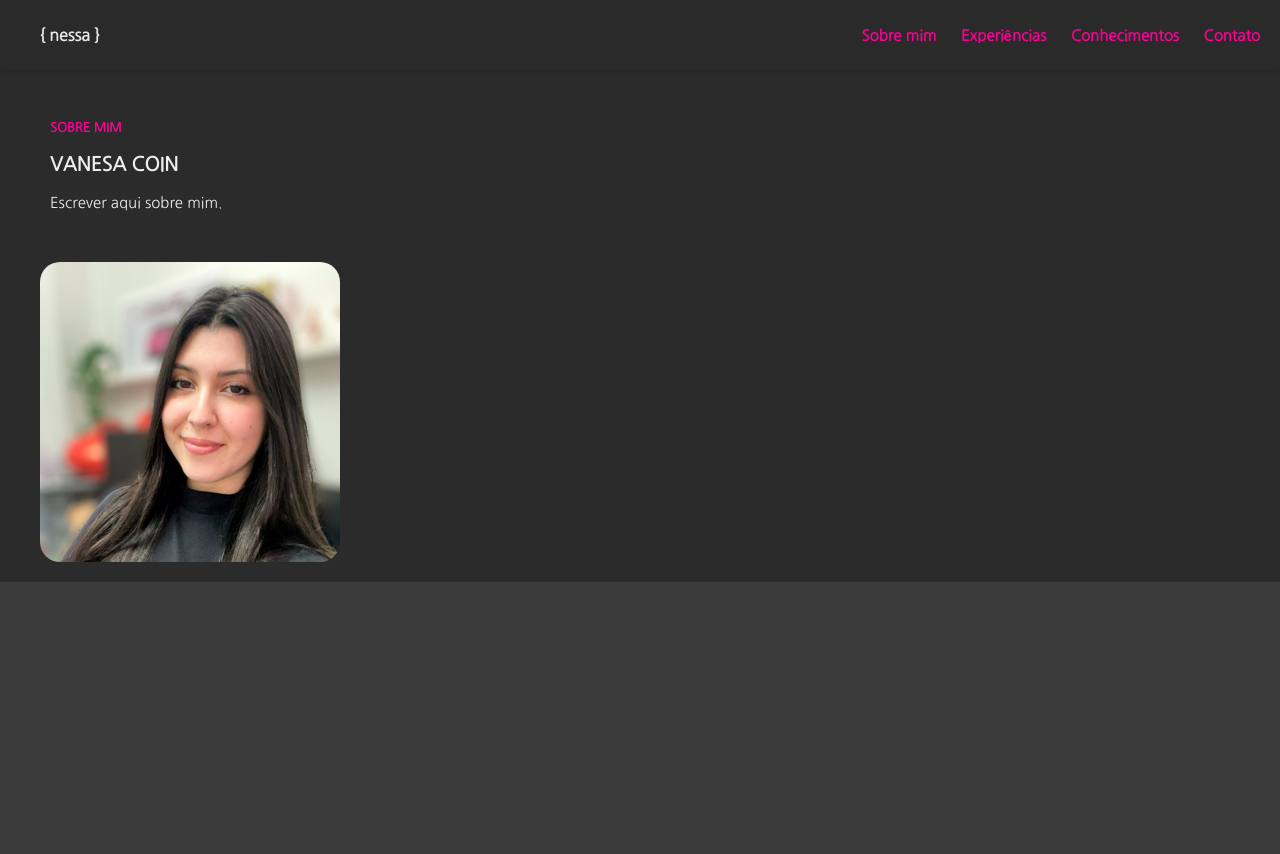
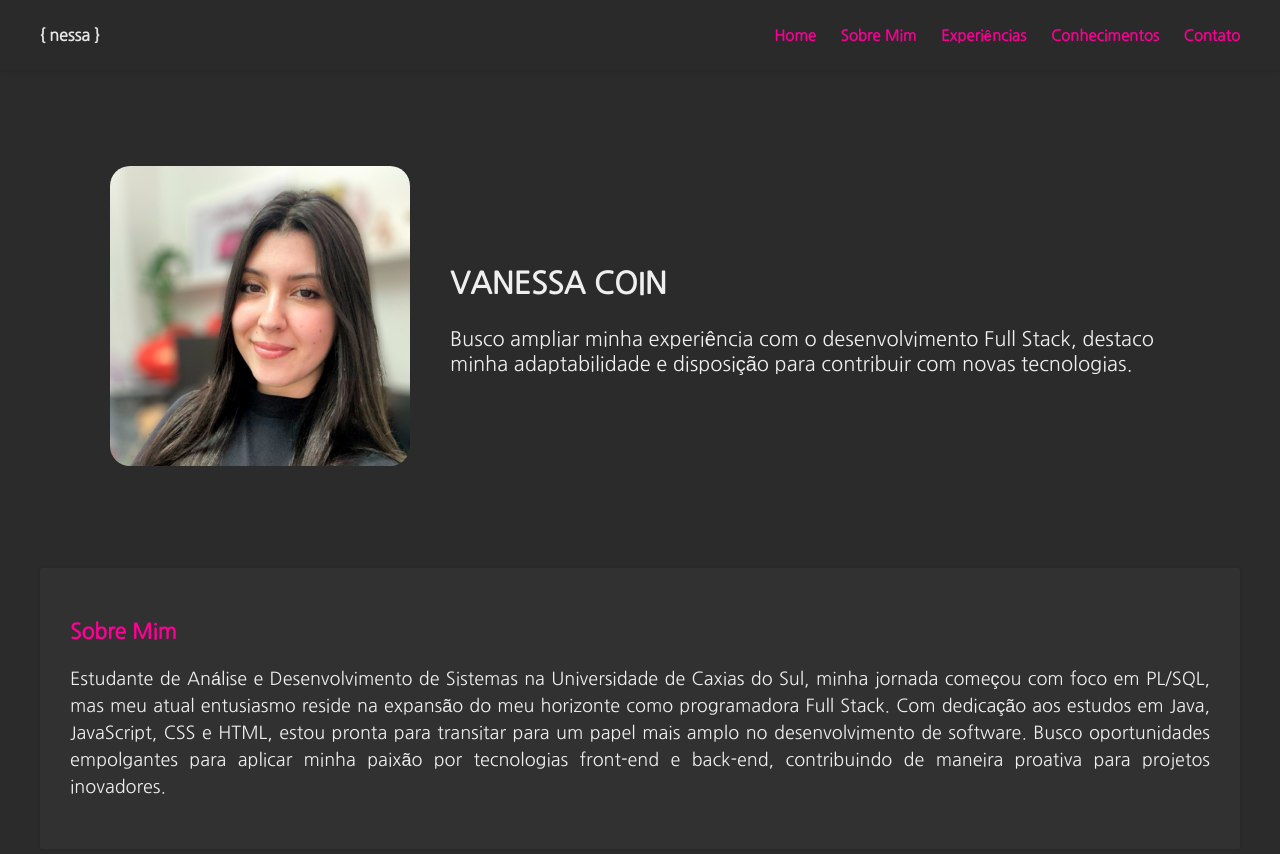
Before and after one commit to vanessacoin/portfolio-vanessacoin, a plain HTML site: page index.html in a window 1280 px wide. Shown: the top 854 px of the page. Drawn offline with Linux system fonts and the light colour scheme.

Commit message:
added about me and css

```diff
--- a/css/style.css
+++ b/css/style.css
@@ -27,7 +27,7 @@ header .container {
     align-items: center;
     justify-content: space-between;
     height: 100%;
-    padding: 0 20px;
+    padding: 0 40px;
 }
 
 header .logo {
@@ -54,9 +54,28 @@ header nav ul li:last-of-type a {
     margin-right: 0;
 }
 
-main div.div-texts {
-    font-size: 80%;
-    margin: 50px 0 50px 50px;
+.grid-layout {
+    max-width: 1140px;
+    margin: 80px auto;
+}
+
+.div-texts {
+    max-width: 1140px;
+    margin: 80px auto;
+}
+
+#s-home .grid-layout {
+    display: flex;
+    justify-content: space-between;
+    align-items: center;
+    height: auto;
+}
+
+#s-about .div-texts {
+    background-color: #313131;
+    border: 2px solid #2a2929;
+    padding: 30px;
+    border-radius: 4px;
 }
 
 main figure img{
@@ -65,15 +84,21 @@ main figure img{
     border-radius: 20px;
 }
 
-h2,h3,h4 {
-    font-weight: 400;
+#home-conatainer-text {
+    font-size: 20px;
 }
 
-h4,h2 {
-    font-weight: 600;
+#s-about {
+    text-align: justify;
+    text-justify: inter-word;
+    font-size: large;
 }
 
-h4 {
+#s-about p {
+    line-height: 1.5;
+}
+
+#s-about h3 {
     color: #FF0096;
 }
 
@@ -81,3 +106,7 @@ main section.s-experience {
     background-color: #3b3b3b;
     padding: 400px 48px;
 }
+
+section.s-about {
+    margin-top: 1500px;
+}
--- a/index.html
+++ b/index.html
@@ -13,10 +13,11 @@
 <body>
     <header>
         <div class="container">
-            <section class="logo"><strong>{ nessa }</strong></section>
+            <section id="logo"><strong>{ nessa }</strong></section>
             <nav>
                 <ul>
-                    <li class="nav_item"><a class="nav_link" alt="Sobre mim" title="Sobre mim"" href="#sobre_mim"><strong>Sobre mim</strong></a></li>
+                    <li class="nav_item"><a class="nav_link" alt="Home" title="Home"" href="#home"><strong>Home</strong></a></li>
+                    <li class="nav_item"><a class="nav_link" alt="Sobre Mim" title="Sobre Mim"" href="#sobremim"><strong>Sobre Mim</strong></a></li>
                     <li class="nav_item"><a class="nav_link" alt="Experiências" title="Experiências" href="#experiencias"><strong>Experiências</strong></a></li>
                     <li class="nav_item"><a class="nav_link" alt="Conhecimentos" title="Conhecimentos" href="#conhecimentos"><strong>Conhecimentos</strong></a></li>
                     <li class="nav_item"><a class="nav_link" alt="Contato" title="Contato" href="#contato"><strong>Contato</strong></a></li>
@@ -26,18 +27,28 @@
     </header>
 
     <main>
-        <section class="s-header"></section>
-        <section class="s-about">
+        <section id="s-home">
+            <div class="grid-layout">
+
+                    <figure>
+                        <img src="img/eu.jpg" alt="foto autoral">
+                    </figure>
+
+                    <div id="home-conatainer-text">
+                        <h1>VANESSA COIN</h1>
+                        <p>Busco ampliar minha experiência com o desenvolvimento Full Stack, destaco minha adaptabilidade e disposição para contribuir com novas tecnologias.</p>
+                    </div>
+
+            </div>
+
+        </section>
+
+        <section id="s-about">
             <div class="div-texts">
-                <h4>SOBRE MIM</h4>
-                <h2>VANESA COIN</h2>
-                <h3>Escrever aqui sobre mim.</h3>
+                <h3>Sobre Mim</h3>
+                <p>Estudante de Análise e Desenvolvimento de Sistemas na Universidade de Caxias do Sul, minha jornada começou com foco em PL/SQL, mas meu atual entusiasmo reside na expansão do meu horizonte como programadora Full Stack. Com dedicação aos estudos em Java, JavaScript, CSS e HTML, estou pronta para transitar para um papel mais amplo no desenvolvimento de software. Busco oportunidades empolgantes para aplicar minha paixão por tecnologias front-end e back-end, contribuindo de maneira proativa para projetos inovadores.</p>
             </div>
-            <div>
-                <figure>
-                    <img src="img/eu.jpg" alt="foto autoral">
-                </figure>
-            </div>
+
         </section>
 
         <section class="s-experience"></section>
```
